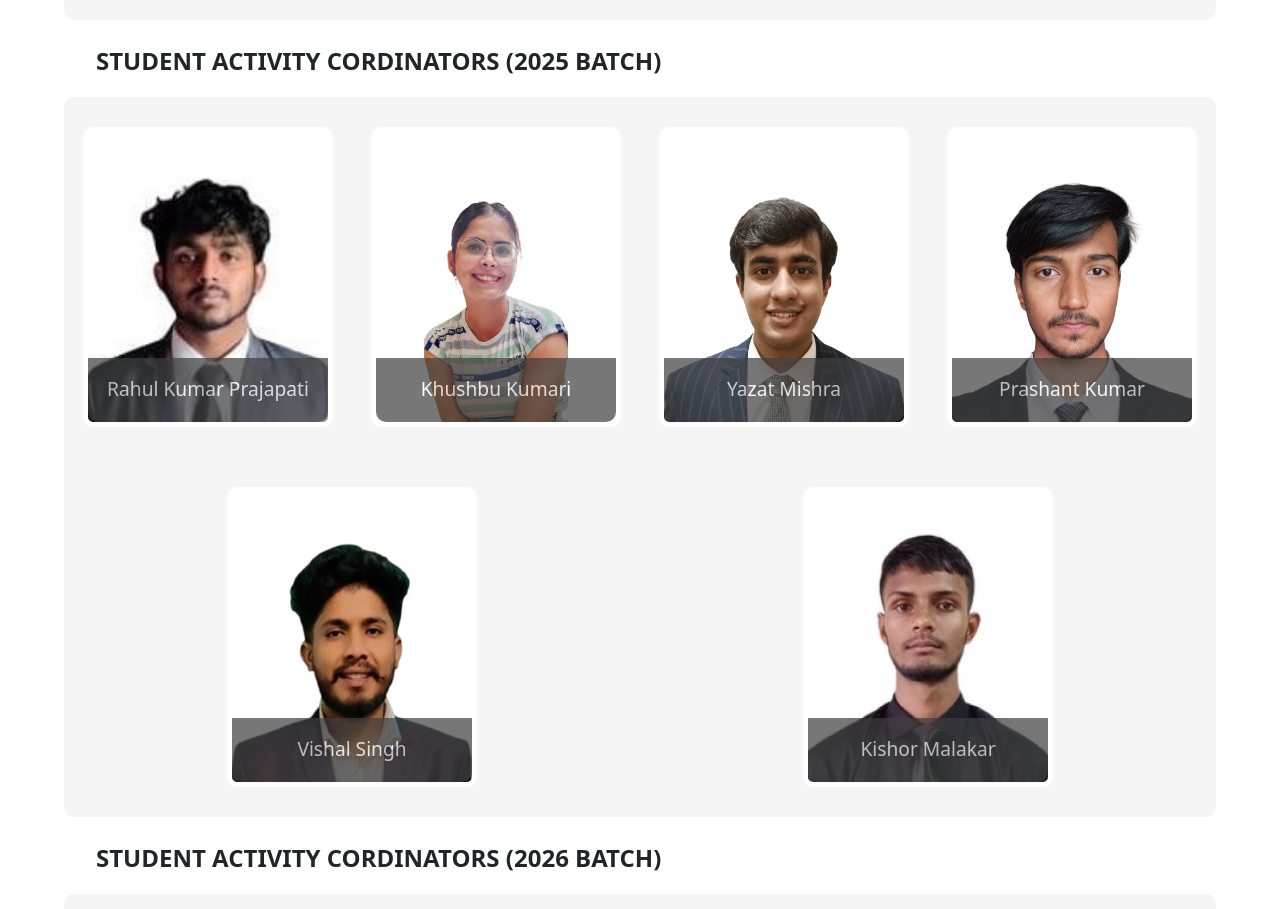
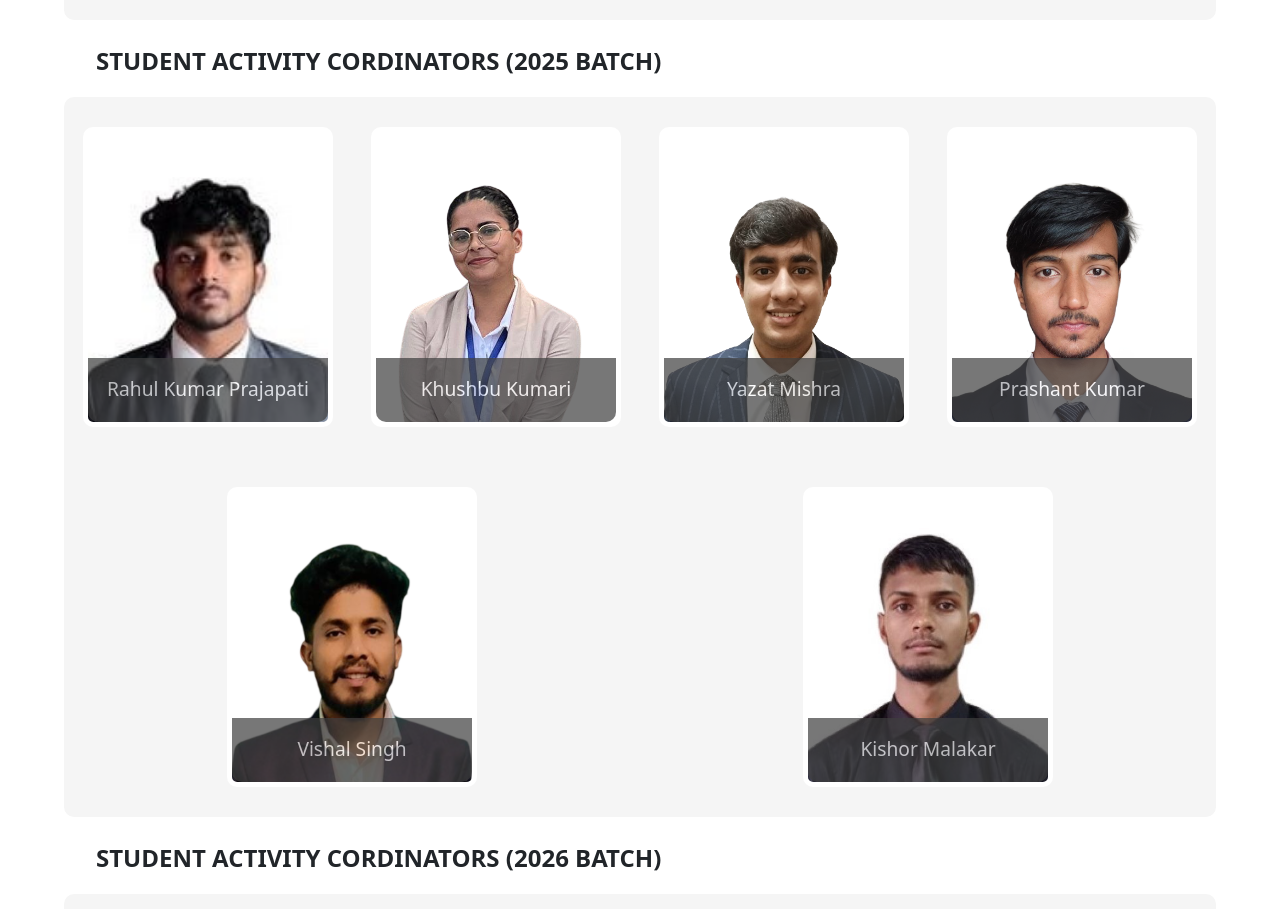
Before and after one commit to NIT-MZ/TNP-Web, a React (Create React App) app: page / in a window 1280 px wide. Shown: the part 5040-5949 px from the top of the page. Built offline with nearby package versions, Linux system fonts and the light colour scheme.

Commit message:
khushbu_kumari

```diff
--- a/src/components/Team.js
+++ b/src/components/Team.js
@@ -134,7 +134,7 @@ const Team = () => {
       branch: "CSE",
       designation: "Team-Lead",
       linkedin: "https://www.linkedin.com/in/khushbu-kumari-772543251",
-      image_name: "khushbu_kumari1.png",
+      image_name: "khushbu_k.png",
     },
     {
       name: "Yazat Mishra",
```
Also changed, not shown: public/assets/img/team/khushbu_k.png (added), public/assets/img/team/khushbu_kumari1.png (deleted).
